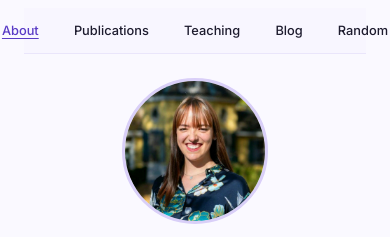
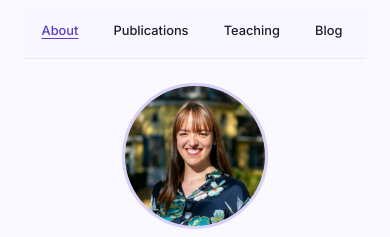
Before and after one commit to irenestrauss/irenestrauss.github.io, a plain HTML site: page index.html in a window 390 px wide. Shown: the top 237 px of the page. Drawn offline with Linux system fonts and the light colour scheme.

Commit message:
scrollable menu

```diff
--- a/index.html
+++ b/index.html
@@ -42,6 +42,7 @@
       display:flex; align-items:center; justify-content:center;
       padding:0.6rem 0.4rem; gap:1rem;
     }
+
     .nav-links{ display:flex; gap:0.8rem; align-items:center; }
     .nav-links a{
       display:inline-block; padding:0.35rem 0.7rem; border-radius:0.7rem;
@@ -57,6 +58,19 @@
       text-decoration:underline;
       text-underline-offset:3px;
     }
+        @media (max-width: 700px) {
+  .nav-links {
+    overflow-x: auto;
+    white-space: nowrap;
+    justify-content: flex-start;
+    padding-bottom: 0.3rem;
+    scrollbar-width: none;  /* hide scrollbar (Firefox) */
+  }
+  .nav-links::-webkit-scrollbar { display: none; } /* hide scrollbar (Chrome) */
+  .nav-links a {
+    flex: 0 0 auto; /* prevent shrinking */
+  }
+}
 
     /* Page-specific styles */
     .top {
```
